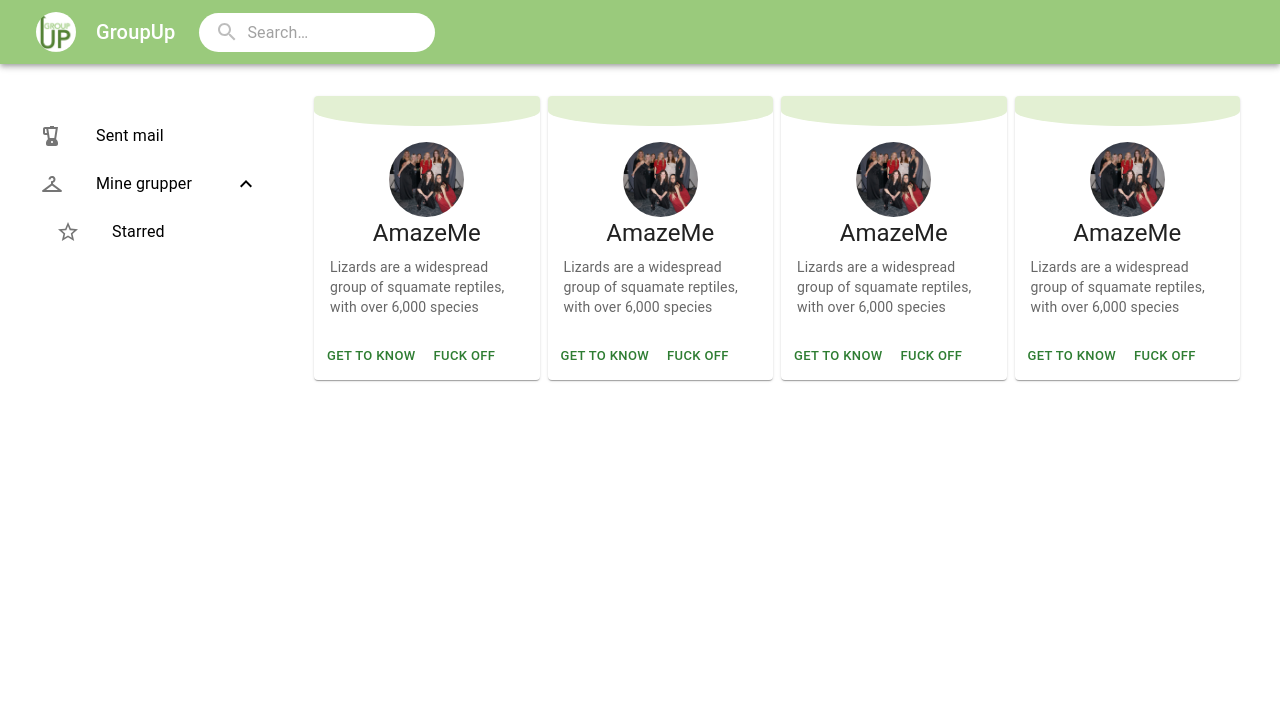
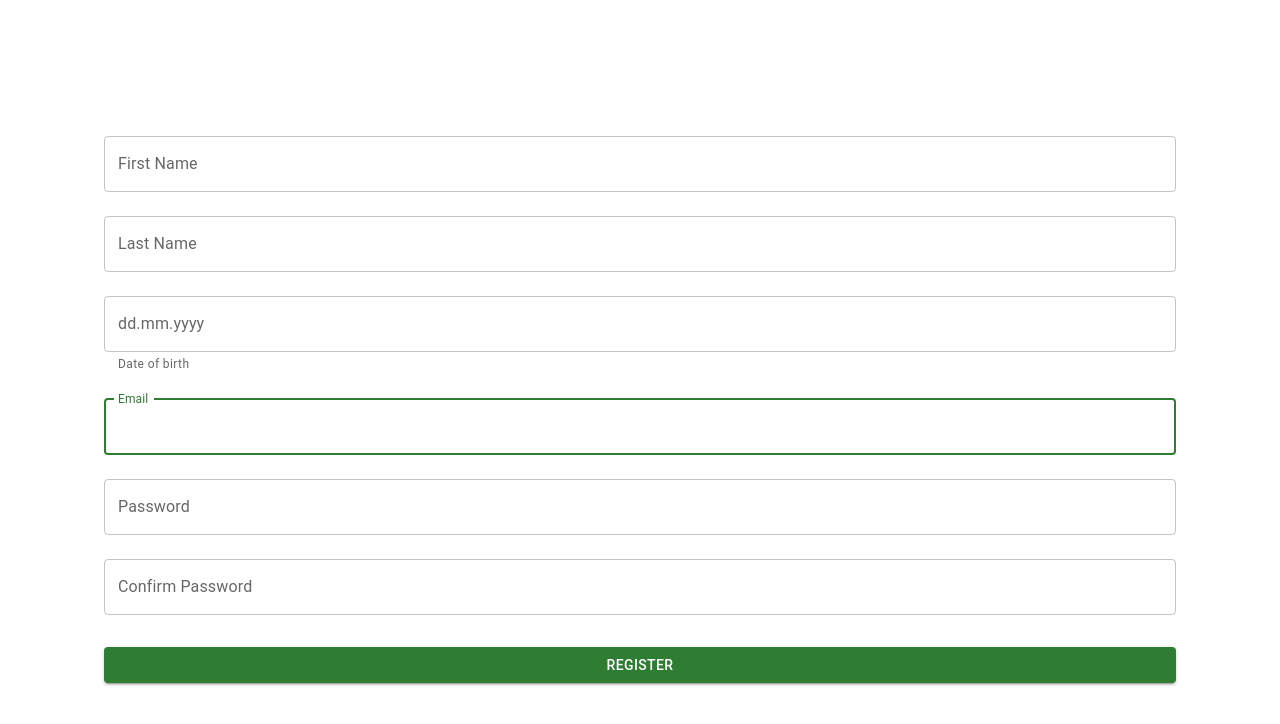
Before and after one commit to nicolinem/TDT4140-GroupUp, a React (Create React App) app: page / in a window 1280 px wide. Shown: the top 724 px of the page. Built offline with nearby package versions, Linux system fonts and the light colour scheme; no server answers; the database is empty.

Commit message:
#3 feat: create registration page; co-authored-by Håkon Saltom Rikheim

```diff
--- a/package.json
+++ b/package.json
@@ -3,6 +3,7 @@
   "version": "0.1.0",
   "private": true,
   "dependencies": {
+    "@date-io/date-fns": "^2.13.1",
     "@emotion/react": "^11.7.1",
     "@emotion/styled": "^11.6.0",
     "@mui/icons-material": "^5.4.1",
@@ -13,6 +14,7 @@
     "firebase": "^9.6.6",
     "react": "^17.0.2",
     "react-dom": "^17.0.2",
+    "react-rainbow-components": "^1.29.0",
     "react-scripts": "5.0.0",
     "web-vitals": "^2.1.4"
   },
--- a/src/App.js
+++ b/src/App.js
@@ -2,6 +2,7 @@ import logo from './logo.svg';
 import './App.css';
 import { LoginPage } from './Login/LoginPage';
 import { MainPage } from './Dashboard/MainPage';
+import { RegistrationPage } from './Registration/RegistrationPage.js'
 
 import db from "./firebase";
 import React, { useEffect, useState } from 'react';
@@ -22,7 +23,7 @@ function App() {
         ,[]);
 
   return (<Box sx={{ maxWidth: '100%' }}>
-      <MainPage />
+      <RegistrationPage />
       </Box>);
 }
 
--- /dev/null
+++ b/src/Registration/RegistrationPage.js
@@ -0,0 +1,87 @@
+import React, { useRef } from 'react';
+import { signUp } from '../firebase';
+import { Button, Container, Box } from '@mui/material';
+import TextField from '@mui/material/TextField';
+
+
+export const RegistrationPage = () => {
+
+
+    return (
+        <Container>
+            <Box sx={{
+                marginTop: 10,
+                display: 'flex',
+                flexDirection: 'column',
+                alignItems: 'center',
+
+                padding: 5
+
+            }}>
+
+                <TextField id="outlined-basic"
+                    margin="normal"
+                    label="First Name"
+                    type="password"
+                    variant="outlined"
+                    color='success'
+                    fullWidth
+                />
+                <TextField id="outlined-basic"
+                    margin="normal"
+                    label="Last Name"
+                    type="password"
+                    variant="outlined"
+                    color='success'
+                    fullWidth
+                />
+
+                <TextField id="outlined-basic"
+                    margin="normal"
+                    helperText="Date of birth"
+                    label="dd.mm.yyyy"
+                    type="password"
+                    variant="outlined"
+                    color='success'
+                    fullWidth
+                />
+
+                <TextField
+
+                    margin="normal"
+                    id="filled-basic"
+                    label="Email"
+                    type="email"
+                    variant="outlined"
+                    autoFocus
+                    fullWidth
+                    color='success'
+
+                />
+
+                <TextField id="outlined-basic"
+                    margin="normal"
+                    label="Password"
+                    type="password"
+                    variant="outlined"
+                    color='success'
+                    fullWidth
+                />
+
+                <TextField id="outlined-basic"
+                    margin="normal"
+                    label="Confirm Password"
+                    type="password"
+                    variant="outlined"
+                    color='success'
+                    fullWidth
+                />
+
+            <Button variant="contained" fullWidth color="success" sx={{ mt: 3, mb: 2, }}>Register</Button>
+            </Box>
+
+
+
+        </Container>
+    )
+}
```
Also changed, not shown: src/Registration/RainbowDatePicker.js (added, +20 -0 lines), src/Login/LoginPage.js (line endings or trailing spaces), 1 other file (tests, documents, lock files or other folders).
